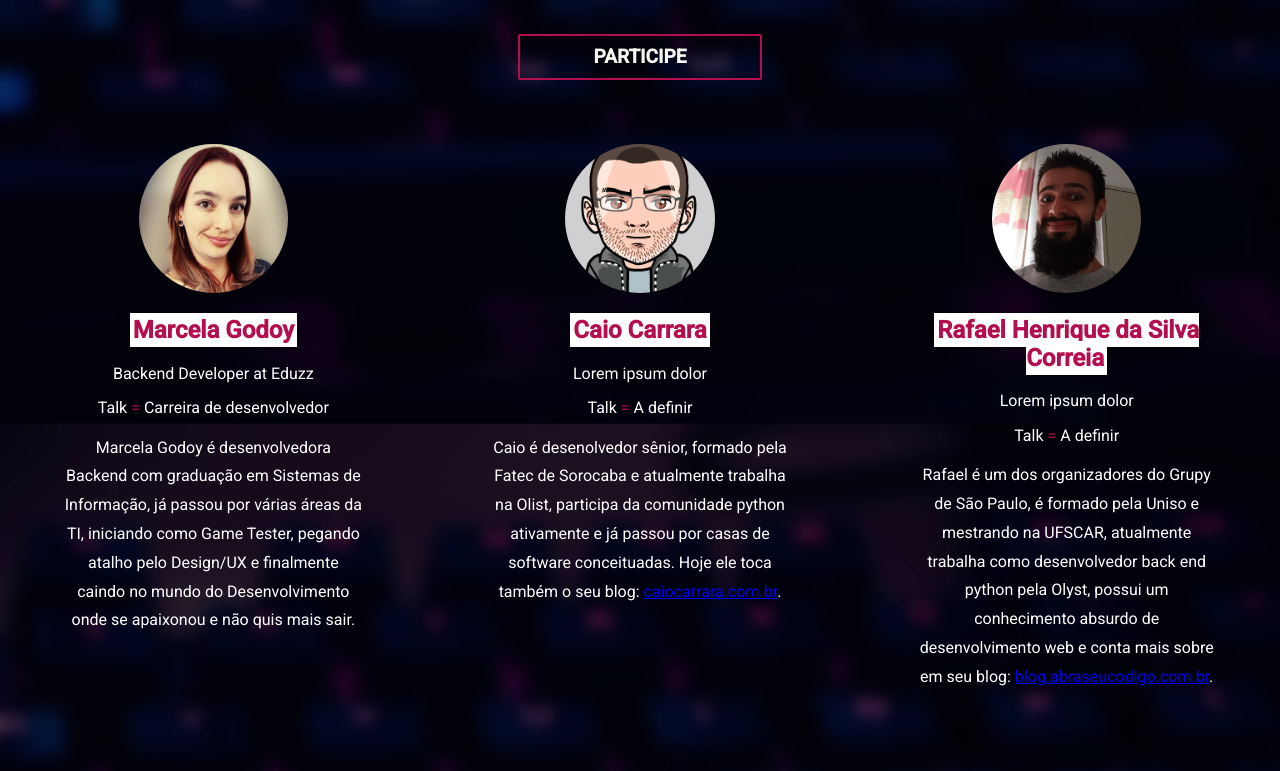
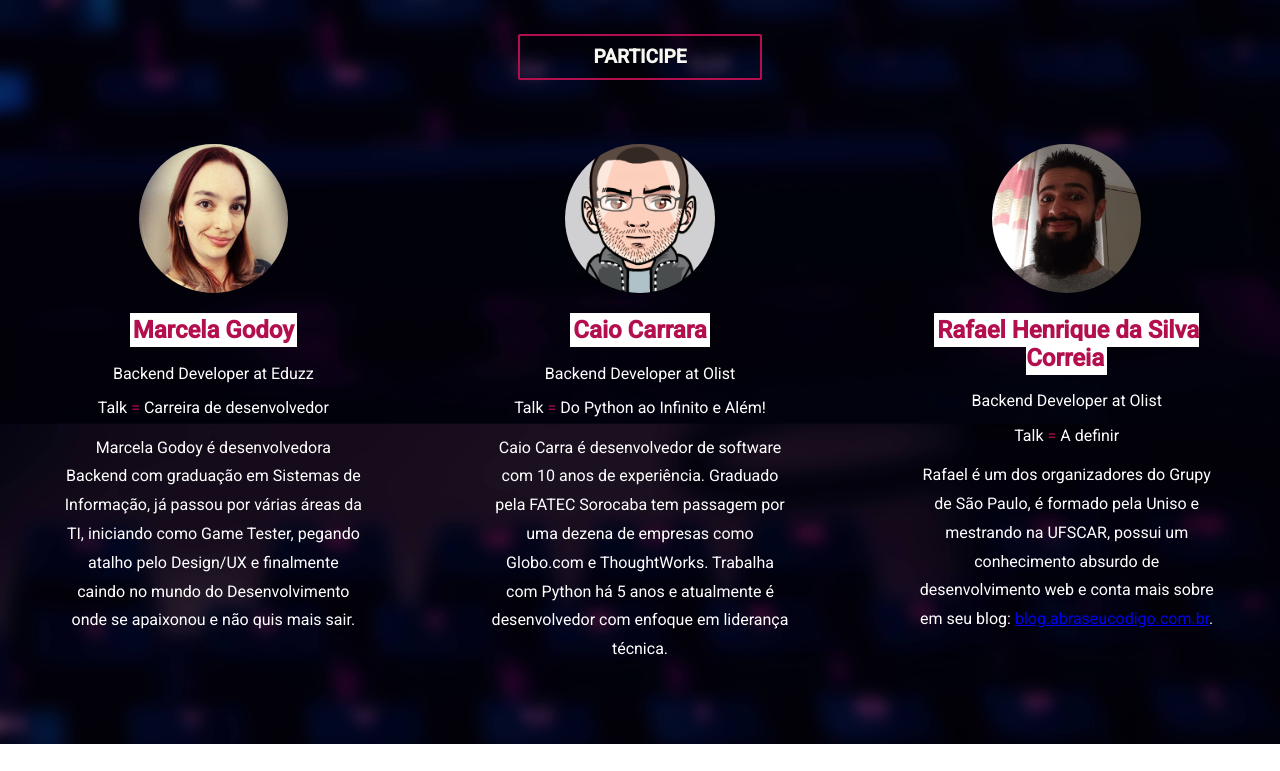
Before and after one commit to castelolabs/castelolabs.github.io, a website: page index.html in a window 1280 px wide. Shown: the part 384-1155 px from the top of the page. After the commit the page ends 1128 px from the top, so only its background shows below. Drawn offline with Linux system fonts and the light colour scheme.

Commit message:
Adiciona talk Caio Carrara

```diff
--- a/index.html
+++ b/index.html
@@ -66,16 +66,16 @@
                 <div class="talk">
                   <img src="img/caio.png" class="speaker-img">
                   <h2 class="talk-person"><a href="https://github.com/cacarrara" class="link" target="_blank">Caio Carrara</a></h2>
-                  Lorem ipsum dolor
-                  <p class="talk-title">Talk <span class="equal"> = </span> A definir</p>
-                  <p class="talk-bio">Caio é desenolvedor sênior, formado pela Fatec de Sorocaba e atualmente trabalha na Olist, participa da comunidade python ativamente e já passou por casas de software conceituadas. Hoje ele toca também o seu blog: <a href="https://caiocarrara.com.br">caiocarrara.com.br</a>.</p>
+                  Backend Developer at Olist
+                  <p class="talk-title">Talk <span class="equal"> = </span> Do Python ao Infinito e Além!</p>
+                  <p class="talk-bio">Caio Carra é desenvolvedor de software com 10 anos de experiência. Graduado pela FATEC Sorocaba tem passagem por uma dezena de empresas como Globo.com e ThoughtWorks. Trabalha com Python há 5 anos e atualmente é desenvolvedor com enfoque em liderança técnica.</p>
                 </div>
                 <div class="talk">
                   <img src="img/rafael.png" class="speaker-img">
                   <h2 class="talk-person"><a href="https://github.com/rafaelhenrique" class="link" target="_blank">Rafael Henrique da Silva Correia</a></h2>
-                  Lorem ipsum dolor
+                  Backend Developer at Olist
                   <p class="talk-title">Talk <span class="equal"> = </span> A definir</p>
-                  <p class="talk-bio">Rafael é um dos organizadores do Grupy de São Paulo, é formado pela Uniso e mestrando na UFSCAR, atualmente trabalha como desenvolvedor back end python pela Olyst, possui um conhecimento absurdo de desenvolvimento web e conta mais sobre em seu blog: <a href="https://blog.abraseucodigo.com.br/">blog.abraseucodigo.com.br</a>.</p>
+                  <p class="talk-bio">Rafael é um dos organizadores do Grupy de São Paulo, é formado pela Uniso e mestrando na UFSCAR, possui um conhecimento absurdo de desenvolvimento web e conta mais sobre em seu blog: <a href="https://blog.abraseucodigo.com.br/">blog.abraseucodigo.com.br</a>.</p>
                 </div>
               </section>
           </section>
```
